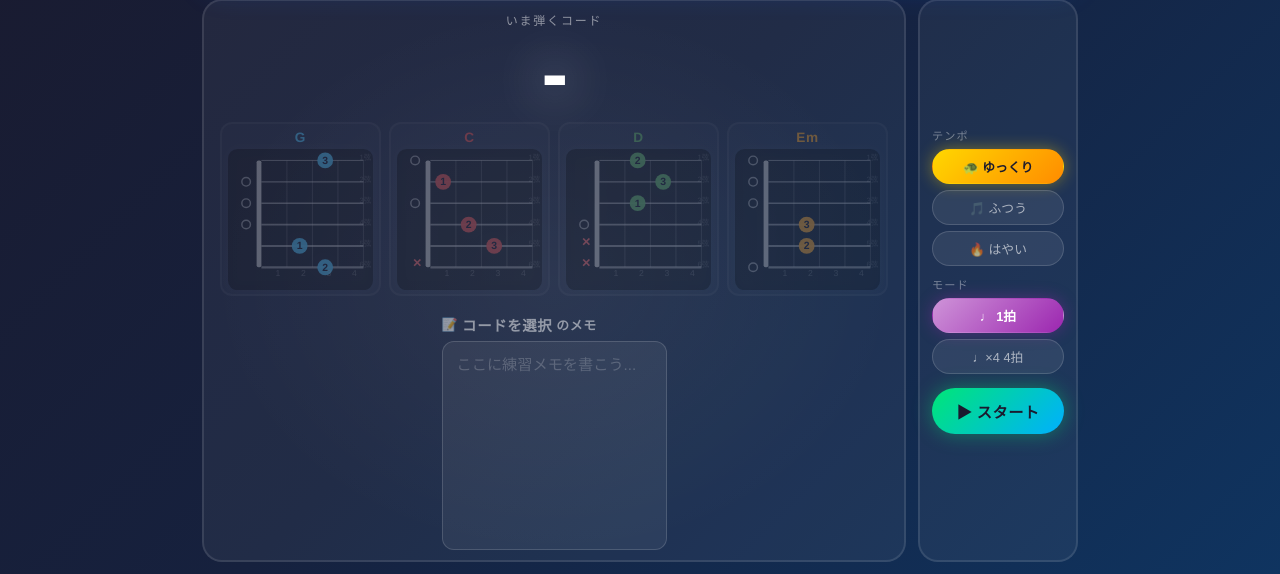
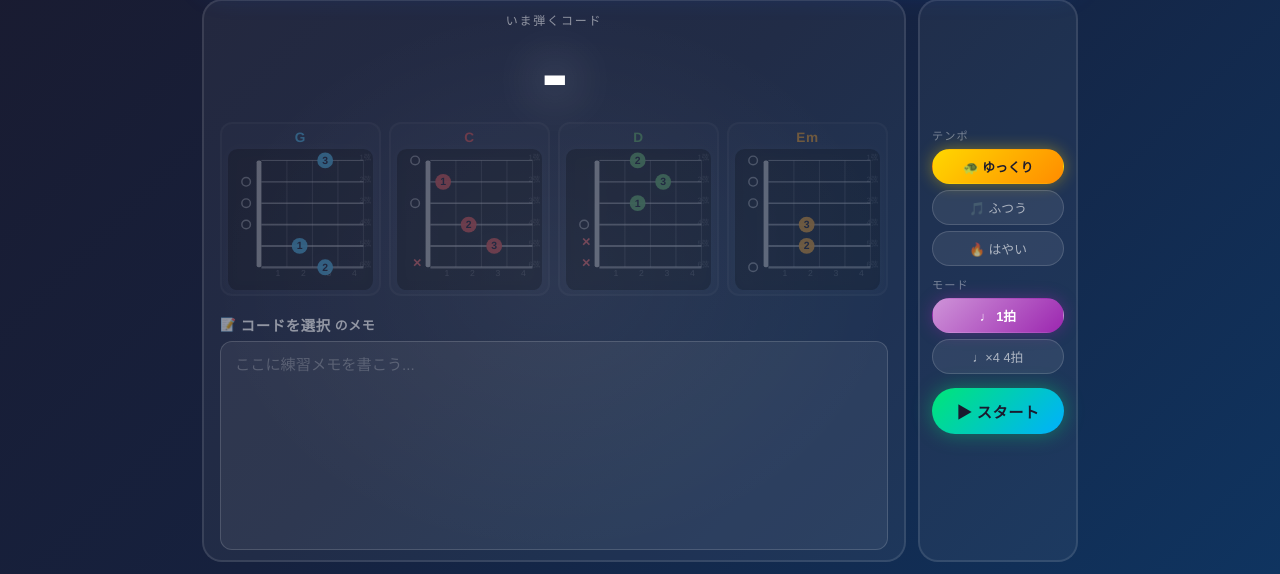
Before and after one commit to chihaya0113/PBL-2026, a Flask app: page / in a window 1280 px wide. Shown: the part 226-800 px from the top of the page. Run offline with Flask 3, Linux system fonts and the light colour scheme.

Commit message:
Fix memo area width to stretch full container width

```diff
--- a/static/style.css
+++ b/static/style.css
@@ -197,6 +197,8 @@ header h1 {
   margin-top: 10px;
   flex: 1;
   min-height: 0;
+  width: 100%;
+  align-self: stretch;
 }
 
 #memo-label {
```
